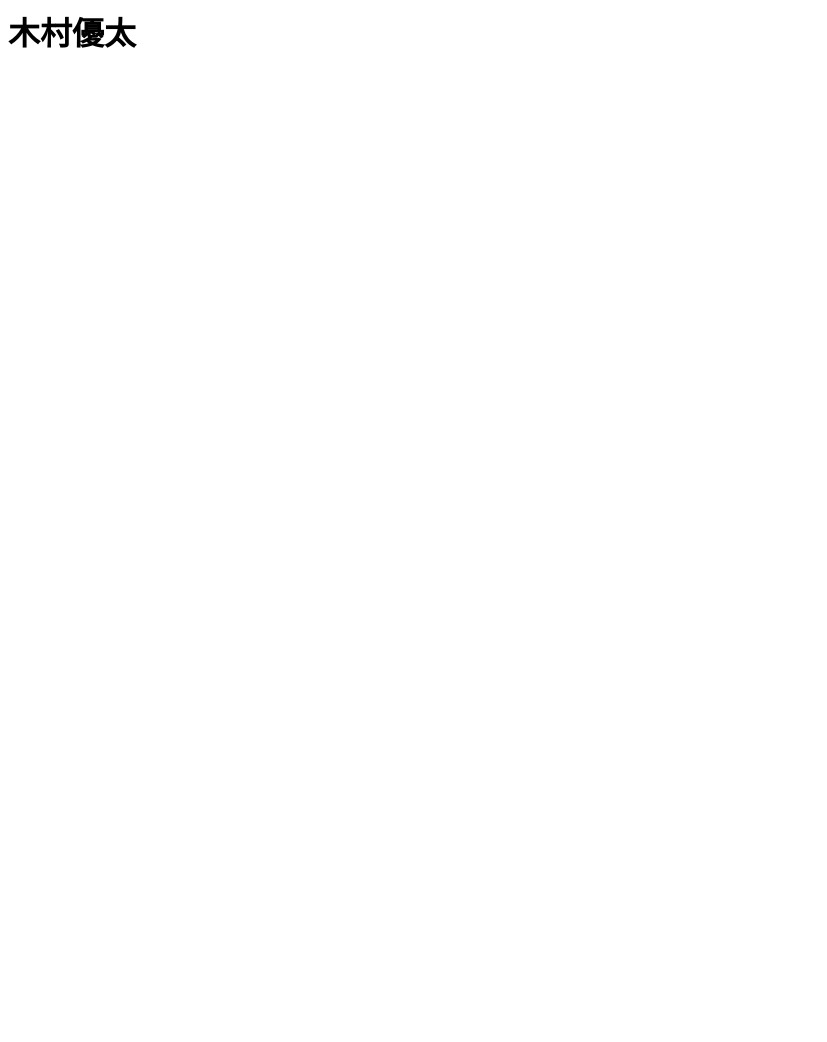
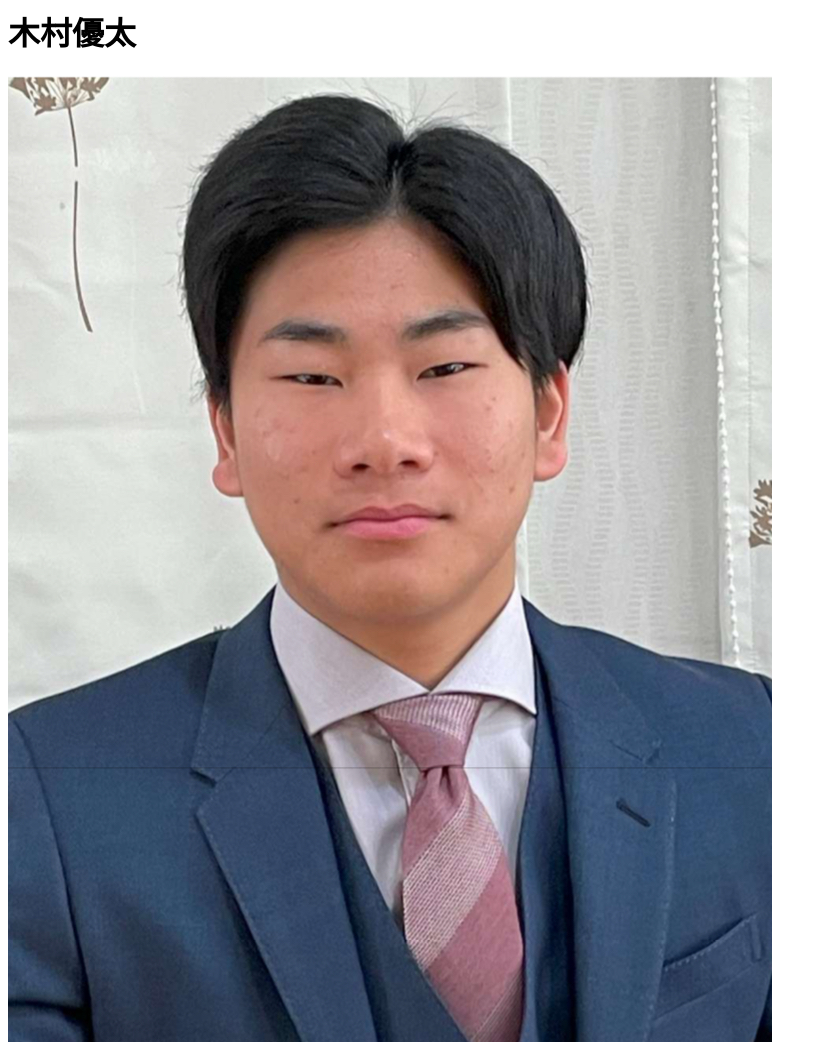
Before and after one commit to KMC-Y-Kimura/Website-Intro, a plain HTML site: page index.html in a window 1280 px wide. Shown: the whole page, without its empty margins (0-827 px from the left). Before the commit the page ends 800 px from the top, so only its background shows below. Drawn offline with Linux system fonts and the light colour scheme.

Commit message:
Update index.html

```diff
--- a/index.html
+++ b/index.html
@@ -1 +1,2 @@
 <h1>木村優太</h1>
+<img src="Face-image.jpeg">
```
